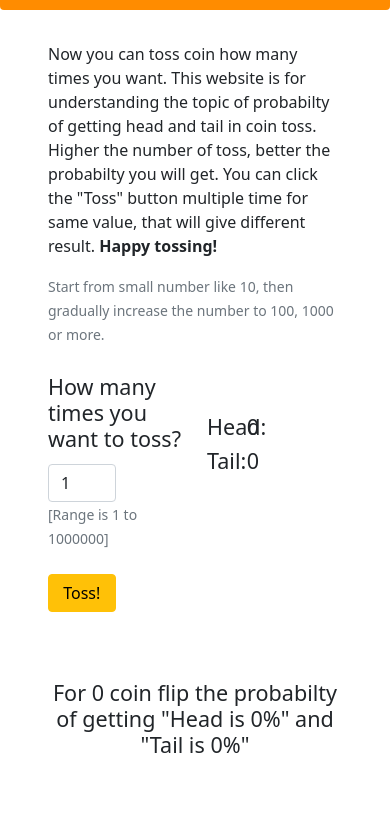
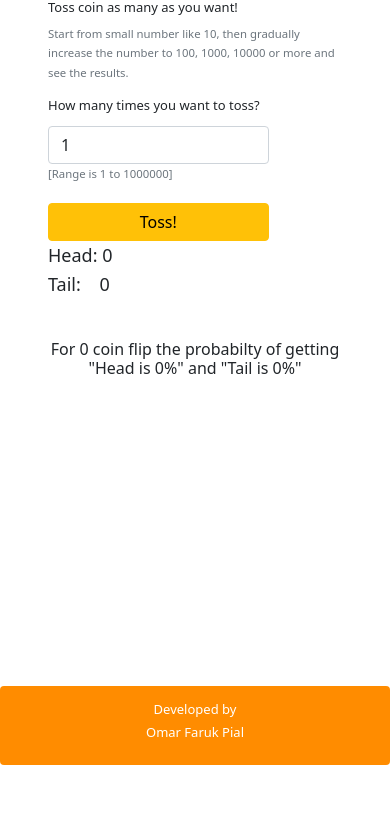
Before and after one commit to omarfarukpial/coin_toss, a plain HTML site: page index.html in a window 390 px wide. Shown: the part 79-919 px from the top of the page. After the commit the page ends 844 px from the top, so only its background shows below. Drawn offline with nearby package versions, Linux system fonts and the light colour scheme.

Commit message:
Mobile version

```diff
--- a/index.html
+++ b/index.html
@@ -6,50 +6,64 @@
     <meta name="viewport" content="width=device-width, initial-scale=1.0">
     <title>Coin Toss</title>
     <link href="https://cdn.jsdelivr.net/npm/bootstrap@5.0.2/dist/css/bootstrap.min.css" rel="stylesheet" integrity="sha384-EVSTQN3/azprG1Anm3QDgpJLIm9Nao0Yz1ztcQTwFspd3yD65VohhpuuCOmLASjC" crossorigin="anonymous">
+    <style>
+          @media only screen and (max-width: 600px) {
+                body {
+                    font-size: small;
+                }
+                h4 {
+                    font-size: small;
+                }
+                h6 {
+                    font-size: small;
+                }
+                h1 {
+                    font-size:medium;
+                }
+                div {
+                    padding-top: 0;
+                    margin-top: 0;
+                }
+                .fmessage {
+                    font-size:medium;
+                }
+                .result {
+                    font-size: large;
+                }
+            }
+    </style>
 </head>
 <body>
 
-    <div class="container text-center text-white mt-3 p-3 rounded" style="background-color: darkorange;">
+    <div class="container text-center text-white p-3 rounded" style="background-color: darkorange;">
         <h1>Coin Toss</h1>
     </div>
-    <div class="container  mt-3 px-5 py-3">
-        Now you can toss coin how many times you want.
-        This website is for understanding the topic of probabilty of getting head and tail in coin toss.
-        Higher the number of toss, better the probabilty you will get. You can click the "Toss" button multiple time for same value, that will give different result. <b>Happy tossing!</b>
+    <div class="container mt-1 px-5 pt-3">
+        <h4>
+            Toss coin as many as you want!
+        </h4>
     </div>
     <div class="container px-5">
-        <small id="inputHelp" class="form-text text-muted">Start from small number like 10, then gradually increase the number to 100, 1000 or more.</small>
+        <small id="inputHelp" class="form-text text-muted">Start from small number like 10, then gradually increase the number to 100, 1000, 10000 or more and see the results.</small>
     </div>
-    <div class="container mt-3 px-5 py-1 mb-5">
+    <div class="container mt-1 px-5 py-1">
         <div class="row">
-            <div class="col">
+            <div class="col-sm-6">
                 <form>
                     <div class="form-group">
                       <label for="ntoss" class="mb-1 mt-2"><h4>How many times you want to toss?</h4></label>
-                      <input type="number" class="form-control w-50" id="ntoss" min = "1" step="1" value="1">
+                      <input type="number" class="form-control w-75" id="ntoss" min = "1" step="1" value="1">
                       <small id="inputHelp" class="form-text text-muted">[Range is 1 to 1000000]</small><br>
 
                     </div>
                     <br>
-                    <button type="button" class="btn btn-warning w-50" onclick="tossCalculation()" >Toss!</button>
+                    <button type="button" class="btn btn-warning w-75" onclick="tossCalculation()" >Toss!</button>
                   </form>
             </div>
-            <div class="col mt-5">
-                <div class="row">
-                    <div class="col-3 text-end">
-                        <h4>Head: </h4>
-                    </div>
-                    <div class="col">
-                        <h4 id="headCount">0</h3>
-                    </div>
-                </div>
-                <div class="row d-flex">
-                    <div class="col-3 text-end">
-                        <h4>Tail: </h4>
-                    </div>
-                    <div class="col">
-                        <h4 id="tailCount">0</h4>
-                    </div>
+            <div class="col-sm-6 d-flex pt-1">
+                <div class="row justify-content-center align-self-center">
+                    <h3 class="result">Head:&nbsp;<span id="headCount">0</span> </h3>
+                    <h3 class="result">Tail:&nbsp;&nbsp;&nbsp;&nbsp;<span id="tailCount">0</span> </h3>
                 </div>
 
             </div>
@@ -57,13 +71,16 @@
 
     </div>
     <div class="container text-center mt-3 mb-5 pb-5 px-5 py-3">
-        <h4>For <span id="tossNumber">0</span> coin flip the probabilty of getting "Head is <span id="pHead">0</span>%" and "Tail is <span id="pTail">0</span>%"</h4>
+        <h4 class="fmessage">For <span id="tossNumber">0</span> coin flip the probabilty of getting "Head is <span id="pHead">0</span>%" and "Tail is <span id="pTail">0</span>%"</h4>
     </div>
 
-    <div class="container text-center text-white mt-5 p-3 rounded" style="background-color: darkorange;">
+    <div class="container text-center text-white mt-5 p-3 rounded fixed-bottom" style="background-color: darkorange;">
         <h6>Developed by</h6>
         <h6>Omar Faruk Pial</h6>
     </div>
+
+
+
 
     <script>
         function tossCalculation() {
```
